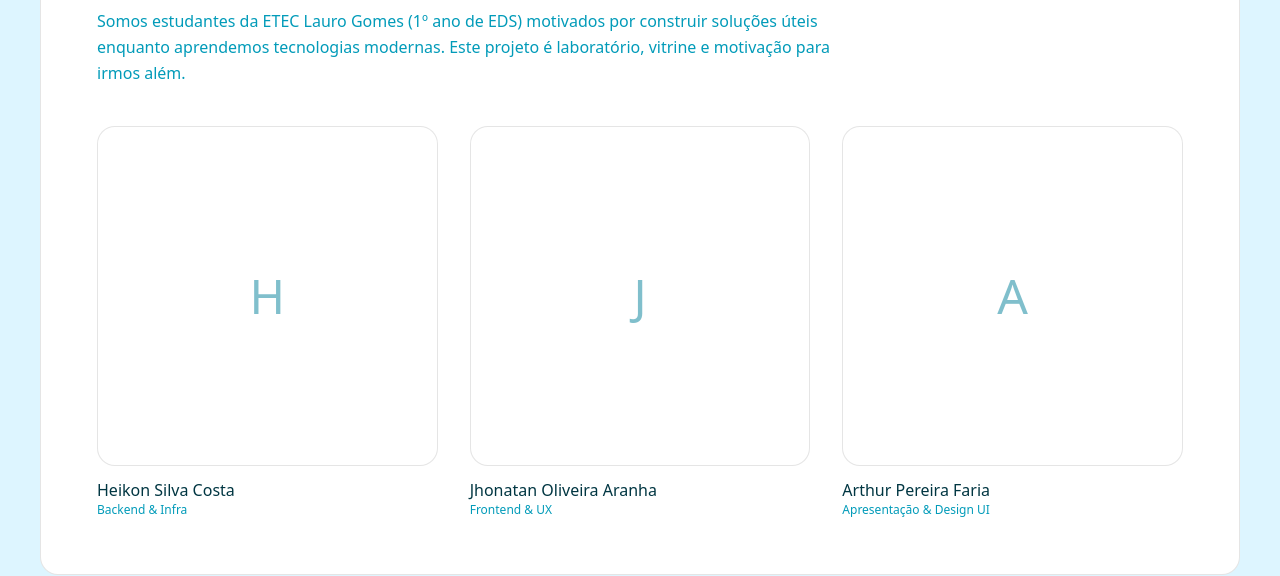
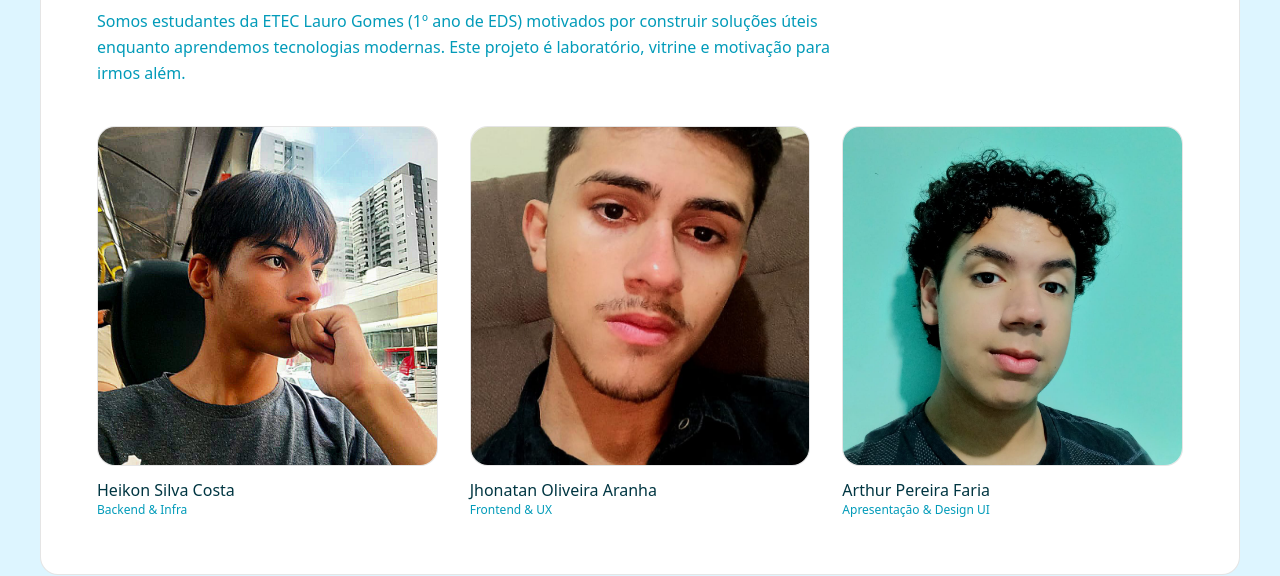
Before and after one commit to HeikonSilva/lumin-venturus, a plain HTML site: page about-us/index.html in a window 1280 px wide. Shown: the part 1005-1581 px from the top of the page. Drawn offline with Linux system fonts and the light colour scheme.

Commit message:
added participants photos

```diff
--- a/about-us/index.html
+++ b/about-us/index.html
@@ -170,10 +170,7 @@
               <div
                 class="lumi-border aspect-square mb-3 flex items-center justify-center bg-lumi-200/5"
               >
-                <span
-                  class="text-5xl font-light text-lumi-500/50 group-hover:text-lumi-400 transition-colors"
-                  >H</span
-                >
+                <img src="../assets/heikon.jpg" alt="Heikon Silva Costa" />
               </div>
               <p class="font-medium">Heikon Silva Costa</p>
               <p class="text-xs text-lumi-400">Backend & Infra</p>
@@ -182,10 +179,10 @@
               <div
                 class="lumi-border aspect-square mb-3 flex items-center justify-center bg-lumi-200/5"
               >
-                <span
-                  class="text-5xl font-light text-lumi-500/50 group-hover:text-lumi-400 transition-colors"
-                  >J</span
-                >
+                <img
+                  src="../assets/jhonatan.jpg"
+                  alt="Jhonatan Oliveira Aranha"
+                />
               </div>
               <p class="font-medium">Jhonatan Oliveira Aranha</p>
               <p class="text-xs text-lumi-400">Frontend & UX</p>
@@ -194,10 +191,7 @@
               <div
                 class="lumi-border aspect-square mb-3 flex items-center justify-center bg-lumi-200/5"
               >
-                <span
-                  class="text-5xl font-light text-lumi-500/50 group-hover:text-lumi-400 transition-colors"
-                  >A</span
-                >
+                <img src="../assets/arthur.jpg" alt="Arthur Pereira Faria" />
               </div>
               <p class="font-medium">Arthur Pereira Faria</p>
               <p class="text-xs text-lumi-400">Apresentação & Design UI</p>
```
Also changed, not shown: slides/functions/slides.js (+9 -3 lines), assets/arthur.jpg (added), assets/heikon.jpg (added), assets/jhonatan.jpg (added).
